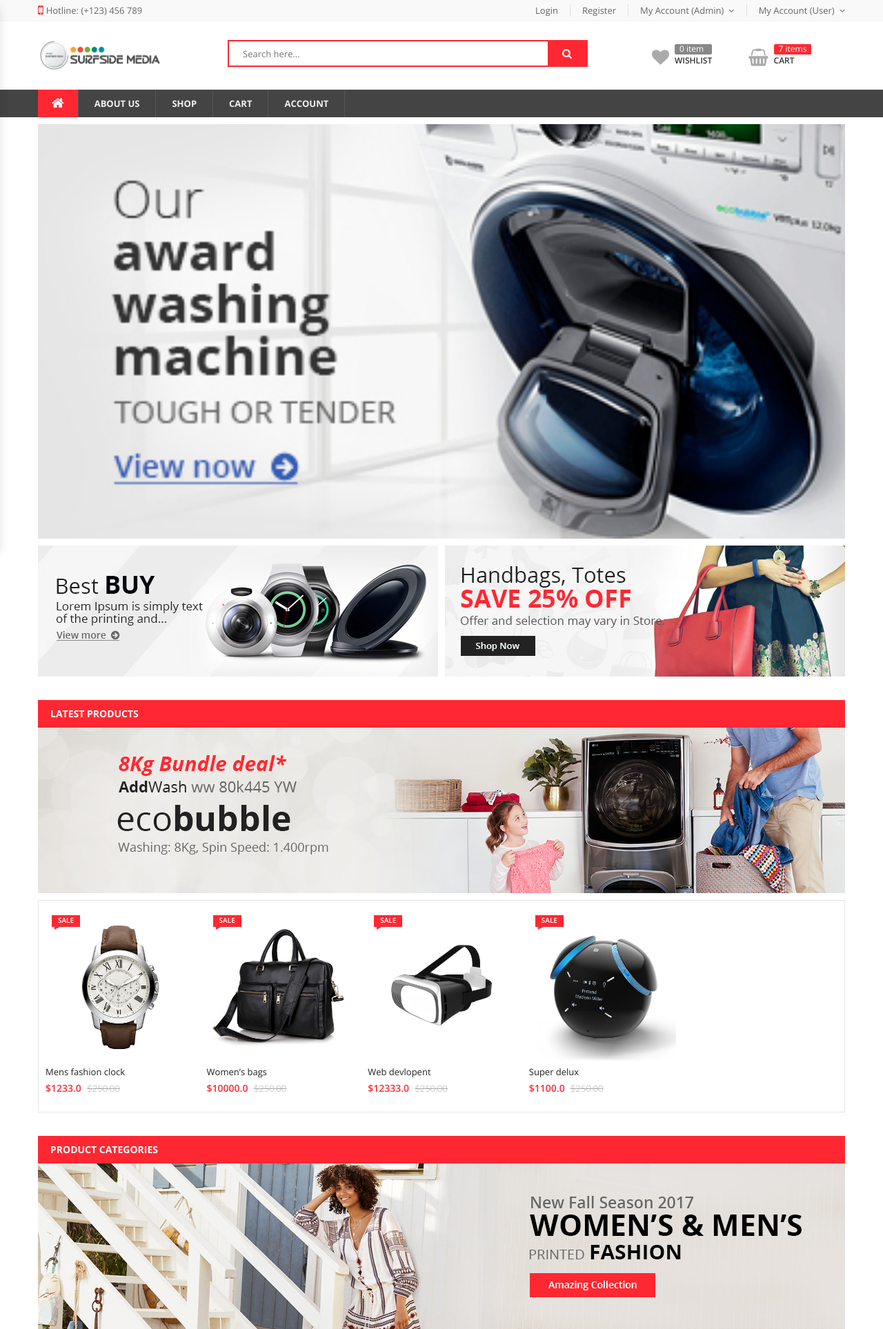
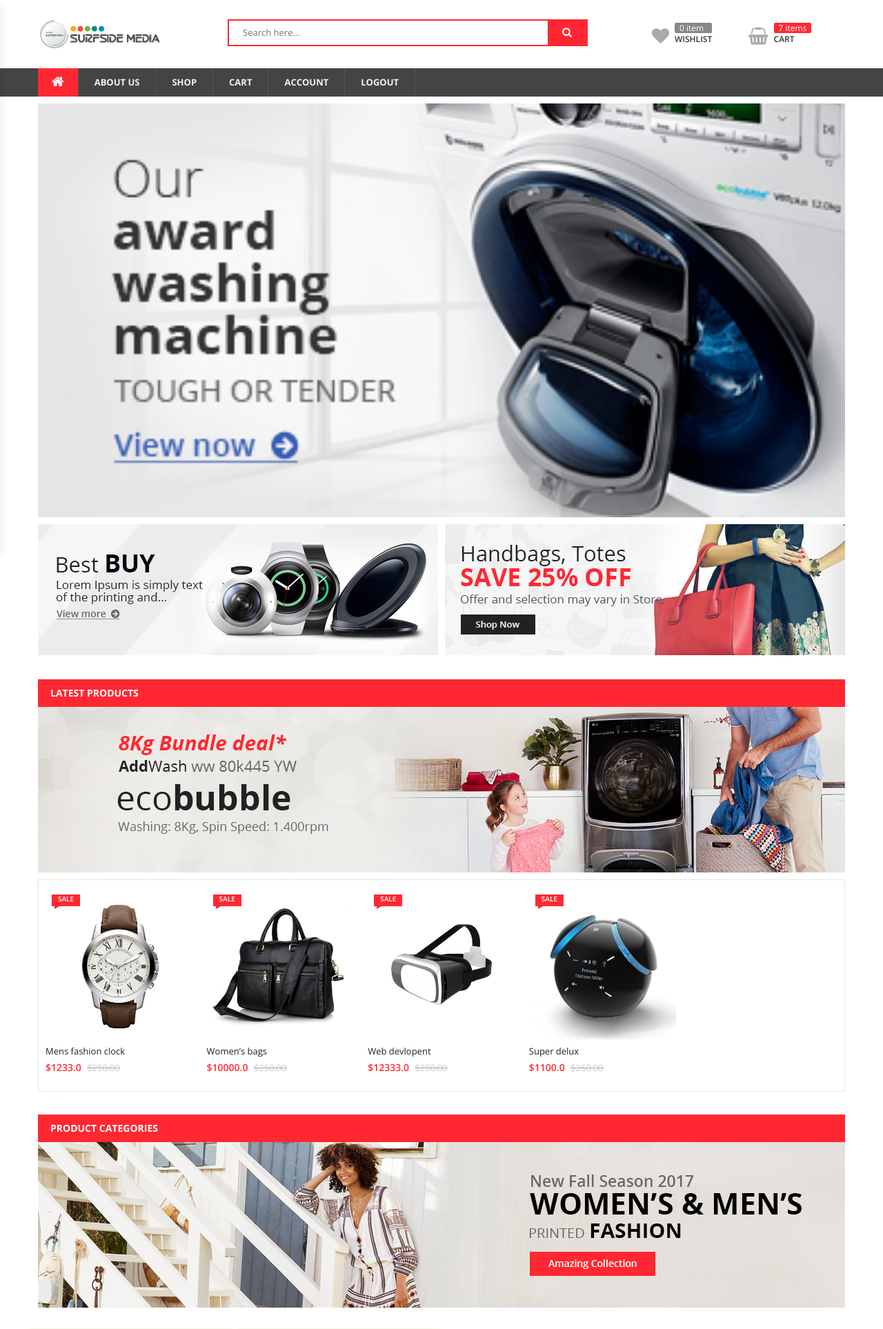
Before and after one commit to hosenmdaltaf/A-E-commerce-With-Django, a Django app: page / in a window 1280 px wide. Shown: the top 1927 px of the page at 69% size. Run offline with Django 3.2, Linux system fonts and the light colour scheme; a user stored in the database is signed in; data comes from the database, SQL or seed files in the repository; some libraries are stand-ins or nearby versions.

Commit message:
error fixed and navigation changes

```diff
--- a/e_commerce/products/context_processors.py
+++ b/e_commerce/products/context_processors.py
@@ -5,6 +5,12 @@ def cart_context(request):
         customer = request.user
         order, created = Order.objects.get_or_create(customer=customer, complete=False)
         cartItems = order.get_cart_items
+
         return{
             'cartItems':cartItems
         }
+    else:
+        cartItems=0
+        return{
+            'cartItems':cartItems
+        }
--- a/e_commerce/templates/global/navbar.html
+++ b/e_commerce/templates/global/navbar.html
@@ -15,47 +15,6 @@
 		<div class="container-fluid">
 			<div class="row">
 
-				<div class="topbar-menu-area">
-					<div class="container">
-						<div class="topbar-menu left-menu">
-							<ul>
-								<li class="menu-item" >
-									<a title="Hotline: (+123) 456 789" href="#" ><span class="icon label-before fa fa-mobile"></span>Hotline: (+123) 456 789</a>
-								</li>
-							</ul>
-						</div>
-						<div class="topbar-menu right-menu">
-							<ul>
-
-								<li class="menu-item" ><a title="Register or Login" href="{% url 'users:loginPage' %}">Login</a></li>
-								<li class="menu-item" ><a title="Register or Login" href="{% url 'users:registerPage' %}">Register</a></li>
-								<li class="menu-item menu-item-has-children parent" >
-									<a title="My Account" href="{% url 'users:profilePage' %}">My Account (Admin)<i class="fa fa-angle-down" aria-hidden="true"></i></a>
-									<ul class="submenu curency" >
-										<li class="menu-item"><a href="#">Products</a></li>
-										<li class="menu-item"><a href="#">Categories</a></li>
-										<li class="menu-item"><a href="#">Coupons</a></li>
-										<li class="menu-item"><a href="#">Orders</a></li>
-										<li class="menu-item"><a href="#">Customers</a></li>
-										<li class="menu-item" >
-											<a title="Logout" href="{% url 'users:logoutPage' %}">Logout</a>
-										</li>
-									</ul>
-								</li>
-								<li class="menu-item menu-item-has-children parent">
-									<a title="My Account" href="{% url 'users:profilePage' %}">My Account (User)<i class="fa fa-angle-down" aria-hidden="true"></i></a>
-									<ul class="submenu curency" >
-										<li class="menu-item"><a href="#">Orders</a></li>
-										<li class="menu-item"><a href="#">Address</a></li>
-										<li class="menu-item"><a href="{% url 'users:profilePage' %}">Account Details</a></li>
-										<li class="menu-item" >
-											<a title="Logout" href="{% url 'users:logoutPage' %}">Logout</a></li>
-									</ul>
-								</li>
-							</ul>
-						</div>
-					</div>
-				</div>
 
 				<div class="container">
 					<div class="mid-section main-info-area">
@@ -84,15 +43,21 @@
 									</div>
 								</a>
 							</div>
+
+
+
 							<div class="wrap-icon-section minicart">
 								<a href="{% url 'products:cart_page' %}" class="link-direction">
 									<i class="fa fa-shopping-basket" aria-hidden="true"></i>
 									<div class="left-info">
 										<span class="index">{{cartItems}} items</span>
-										<span class="title">CART</span></a>
-									</div>
+										<span class="title">CART</span>
 								</a>
 							</div>
+
+
+							</div>
+
 							<div class="wrap-icon-section show-up-after-1024">
 								<a href="#" class="mobile-navigation">
 									<span></span>
@@ -128,7 +93,18 @@
 								<li class="menu-item">
 									<a href="{% url 'users:profilePage' %}" class="link-term mercado-item-title">Account</a>
 								</li>
+								<li class="menu-item">
+									<a href="{% url 'users:logoutPage' %}" class="link-term mercado-item-title">Logout</a>
+								</li>
+								{% else %}
+								<li class="menu-item">
+									<a href="{% url 'users:loginPage' %}"" class="link-term mercado-item-title">Login</a>
+								</li>
+								<li class="menu-item">
+									<a href="{% url 'users:registerPage' %}" class="link-term mercado-item-title">Register</a>
+								</li>
 								{% endif %}
+
 							</ul>
 						</div>
 					</div>
```
